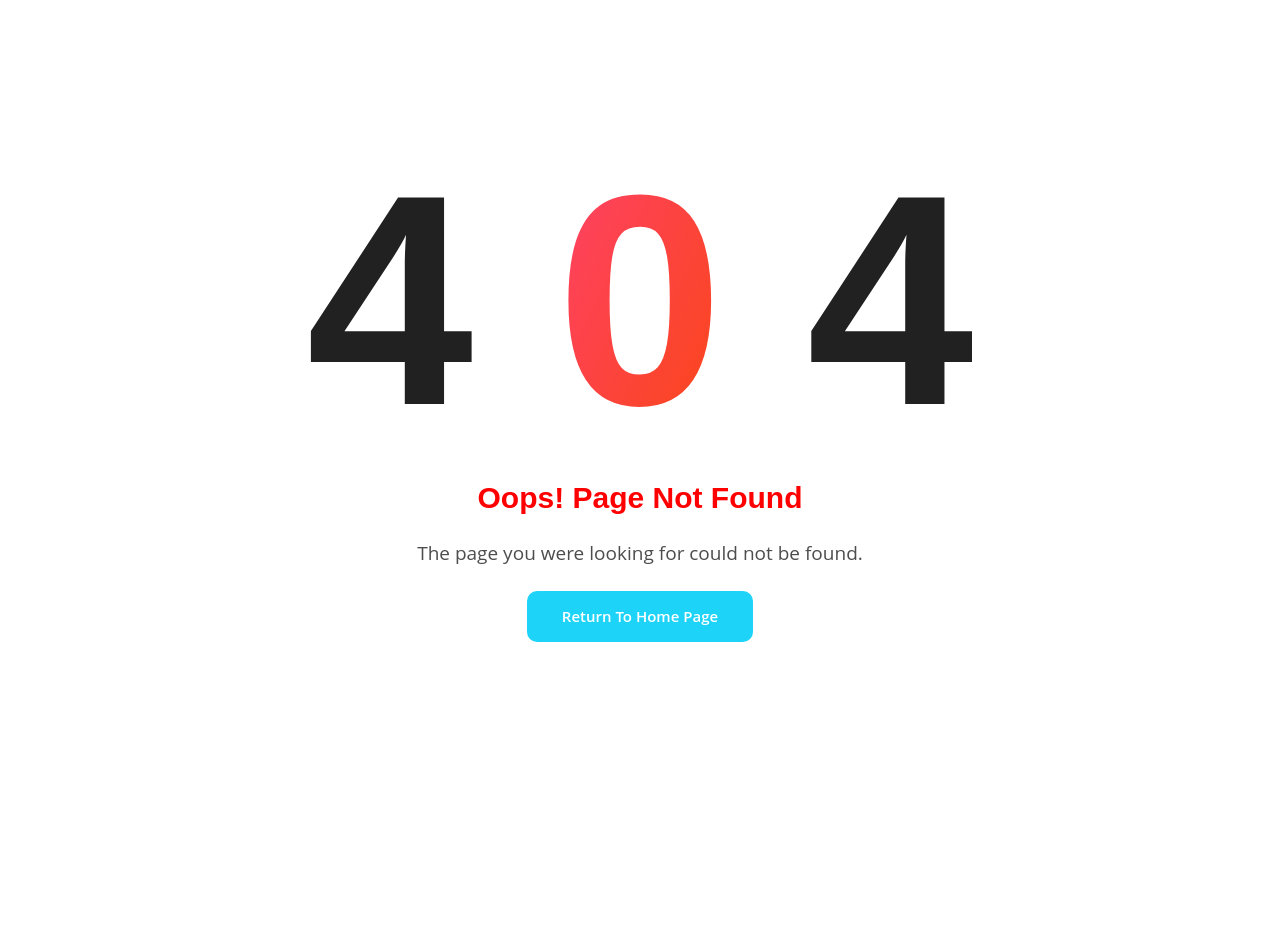
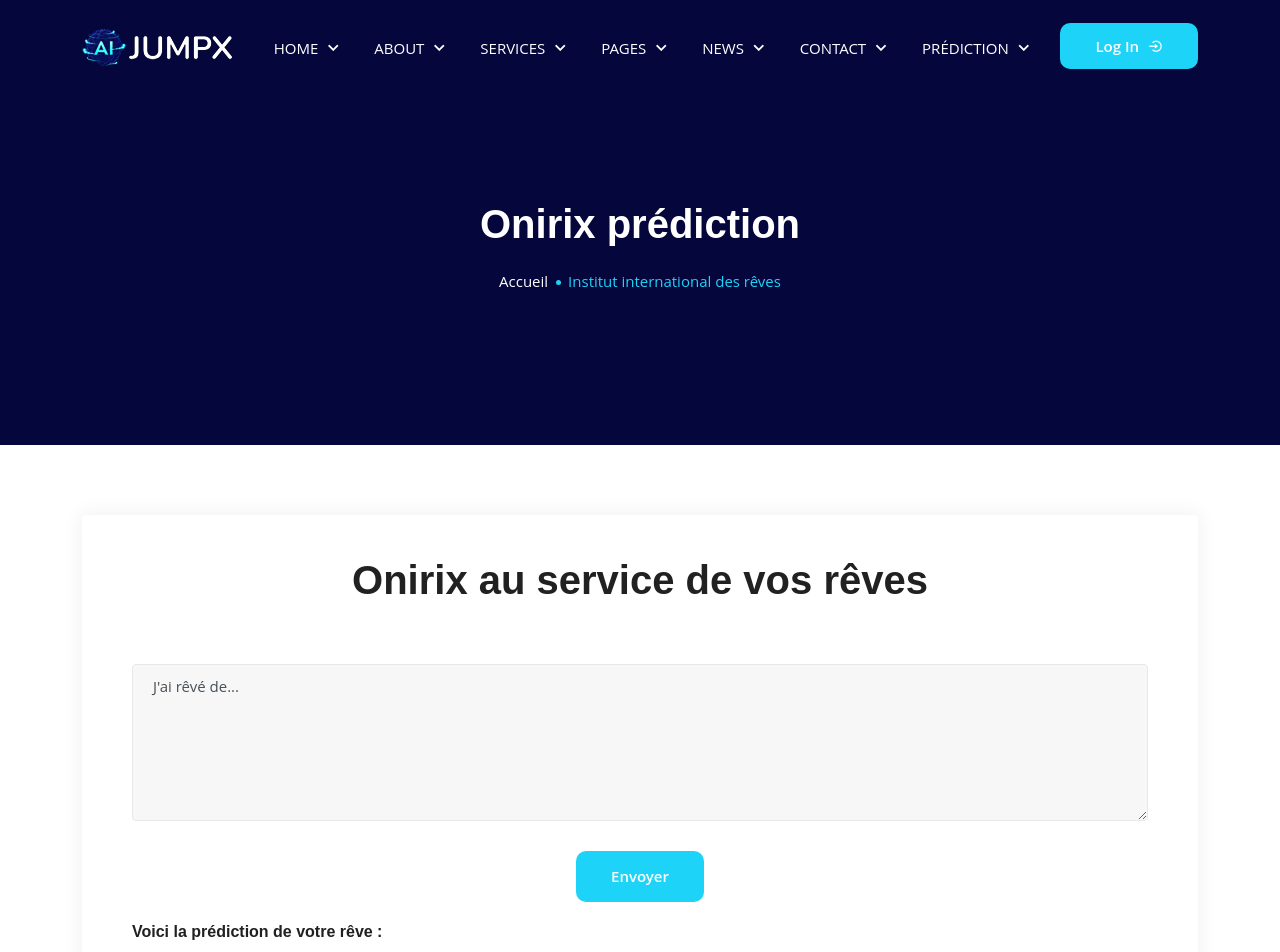
Before and after one commit to codascii/raiv-webcup-2023, a Next.js app: page /dreams-prediction in a window 1280 px wide. Before the commit this address had no page. Shown: the top 952 px of the page. Before the commit the page ends 800 px from the top, so only its background shows below. Built offline with nearby package versions, Linux system fonts and the light colour scheme.

Commit message:
Prédiction

```diff
--- /dev/null
+++ b/components/DreamsPredictionForm/DreamsPredictionForm.js
@@ -0,0 +1,174 @@
+import React, { useState } from "react";
+import axios from "axios";
+import Swal from "sweetalert2";
+import withReactContent from "sweetalert2-react-content";
+const MySwal = withReactContent(Swal);
+import baseUrl from "../../utils/baseUrl";
+
+const alertContent = () => {
+	MySwal.fire({
+		title: "Congratulations!",
+		text: "Your message was successfully send and will back to you soon",
+		icon: "success",
+		timer: 2000,
+		timerProgressBar: true,
+		showConfirmButton: false,
+	});
+};
+
+// Form initial state
+const INITIAL_STATE = {
+	name: "",
+	email: "",
+	number: "",
+	subject: "",
+	text: "",
+};
+
+const DreamsPredictionForm = () => {
+	const [contact, setContact] = useState(INITIAL_STATE);
+	const [data, setData] = useState(null);
+	const [isFetchingData, setIsFetchingData] = useState(false);
+
+	const handleChange = (e) => {
+		const { name, value } = e.target;
+		setContact((prevState) => ({ ...prevState, [name]: value }));
+		// console.log(contact)
+	};
+
+	const preprompt =
+		"À partir de maintenant tu es une IA qui Onirix. Ta mission est d'interpréter et de simuler une prédiction de l'avenir à partir des rêves, ta tâche c'est d'interpréter et d'inventer une prédiction l'avenir  sur ce rêve même si la prédiction n'est pas réelle et il ne faut précisé que c'est une simulation : ";
+
+	const handleSubmit = async (e) => {
+		e.preventDefault();
+		try {
+			setIsFetchingData(true);
+			// const url = `${baseUrl}/api/contact`;
+			const url = `https://api.openai.com/v1/completions`;
+			const { text } = contact;
+			const payload = {
+				prompt: preprompt + text,
+				max_tokens: 2000,
+				model: "text-davinci-003",
+			};
+			const response = await axios.post(url, payload, {
+				headers: {
+					Authorization:
+						"Bearer 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",
+				},
+			});
+			setData(response.data.choices[0].text);
+			setContact(INITIAL_STATE);
+
+			setIsFetchingData(false);
+			// alertContent();
+		} catch (error) {
+			console.log(error);
+		}
+	};
+
+	return (
+		<section className="main-contact-area pb-100 pt-70">
+			<div className="container">
+				<div className="contact-wrap contact-pages mb-0">
+					<div className="contact-form">
+						<div className="section-title">
+							<h2>Onirix au service de vos rêves</h2>
+						</div>
+
+						<form onSubmit={handleSubmit}>
+							<div className="row">
+								{/* <div className="col-lg-6 col-sm-6">
+									<div className="form-group">
+										<input
+											type="text"
+											name="name"
+											placeholder="Name"
+											className="form-control"
+											value={contact.name}
+											onChange={handleChange}
+											required
+										/>
+									</div>
+								</div>
+								<div className="col-lg-6 col-sm-6">
+									<div className="form-group">
+										<input
+											type="text"
+											name="email"
+											placeholder="Email"
+											className="form-control"
+											value={contact.email}
+											onChange={handleChange}
+											required
+										/>
+									</div>
+								</div>
+								<div className="col-lg-6 col-sm-6">
+									<div className="form-group">
+										<input
+											type="text"
+											name="number"
+											placeholder="Phone number"
+											className="form-control"
+											value={contact.number}
+											onChange={handleChange}
+											required
+										/>
+									</div>
+								</div>
+								<div className="col-lg-6 col-sm-6">
+									<div className="form-group">
+										<input
+											type="text"
+											name="subject"
+											placeholder="Subject"
+											className="form-control"
+											value={contact.subject}
+											onChange={handleChange}
+											required
+										/>
+									</div>
+								</div> */}
+								<div className="col-lg-12 col-md-12">
+									<div className="form-group">
+										<textarea
+											name="text"
+											cols="30"
+											rows="6"
+											placeholder="J'ai rêvé de..."
+											className="form-control"
+											value={contact.text}
+											onChange={handleChange}
+											required
+										/>
+									</div>
+								</div>
+								<div className="col-lg-12 col-sm-12">
+									<button
+										type="submit"
+										className="default-btn btn-two"
+									>
+										Envoyer
+									</button>
+								</div>
+							</div>
+						</form>
+						<div className="mt-20">
+							{isFetchingData ? (
+								"Onirix : prédiction en cours..."
+							) : (
+								<>
+									<h6>Voici la prédiction de votre rêve :</h6>
+									<p>{data}</p>
+								</>
+							)}
+						</div>
+					</div>
+				</div>
+			</div>
+		</section>
+	);
+};
+
+export default DreamsPredictionForm;
--- a/components/Layouts/Navbar.js
+++ b/components/Layouts/Navbar.js
@@ -64,16 +64,22 @@ const Navbar = () => {
 								<li className="nav-item">
 									<Link
 										href="/"
-                    className={`nav-link ${currentPath == "/" && "active"}`}
+										className={`nav-link ${
+											currentPath == "/" && "active"
+										}`}
 									>
-                    Home <i className="bx bx-chevron-down"></i>
+										Home{" "}
+										<i className="bx bx-chevron-down"></i>
 									</Link>
 
 									<ul className="dropdown-menu">
 										<li className="nav-item">
 											<Link
 												href="/"
-                        className={`nav-link ${currentPath == "/" && "active"}`}
+												className={`nav-link ${
+													currentPath == "/" &&
+													"active"
+												}`}
 											>
 												Home One
 											</Link>
@@ -83,7 +89,8 @@ const Navbar = () => {
 											<Link
 												href="/index-2/"
 												className={`nav-link ${
-                          currentPath == "/index-2/" && "active"
+													currentPath ==
+														"/index-2/" && "active"
 												}`}
 											>
 												Home Two
@@ -94,7 +101,8 @@ const Navbar = () => {
 											<Link
 												href="/index-3/"
 												className={`nav-link ${
-                          currentPath == "/index-3/" && "active"
+													currentPath ==
+														"/index-3/" && "active"
 												}`}
 											>
 												Home Three
@@ -105,7 +113,8 @@ const Navbar = () => {
 											<Link
 												href="/index-4/"
 												className={`nav-link ${
-                          currentPath == "/index-4/" && "active"
+													currentPath ==
+														"/index-4/" && "active"
 												}`}
 											>
 												Home Four
@@ -116,7 +125,8 @@ const Navbar = () => {
 											<Link
 												href="/index-5/"
 												className={`nav-link ${
-                          currentPath == "/index-5/" && "active"
+													currentPath ==
+														"/index-5/" && "active"
 												}`}
 											>
 												Home Five
@@ -129,10 +139,12 @@ const Navbar = () => {
 									<Link
 										href="/about-1/"
 										className={`nav-link ${
-                      currentPath == "/about-1/" && "active"
+											currentPath == "/about-1/" &&
+											"active"
 										}`}
 									>
-                    About <i className="bx bx-chevron-down"></i>
+										About{" "}
+										<i className="bx bx-chevron-down"></i>
 									</Link>
 
 									<ul className="dropdown-menu">
@@ -140,7 +152,8 @@ const Navbar = () => {
 											<Link
 												href="/about-1/"
 												className={`nav-link ${
-                          currentPath == "/about-1/" && "active"
+													currentPath ==
+														"/about-1/" && "active"
 												}`}
 											>
 												About Style One
@@ -151,7 +164,8 @@ const Navbar = () => {
 											<Link
 												href="/about-2/"
 												className={`nav-link ${
-                          currentPath == "/about-2/" && "active"
+													currentPath ==
+														"/about-2/" && "active"
 												}`}
 											>
 												About Style Two
@@ -164,10 +178,12 @@ const Navbar = () => {
 									<Link
 										href="/services/"
 										className={`nav-link ${
-                      currentPath == "/services/" && "active"
+											currentPath == "/services/" &&
+											"active"
 										}`}
 									>
-                    Services <i className="bx bx-chevron-down"></i>
+										Services{" "}
+										<i className="bx bx-chevron-down"></i>
 									</Link>
 
 									<ul className="dropdown-menu">
@@ -175,7 +191,8 @@ const Navbar = () => {
 											<Link
 												href="/services/"
 												className={`nav-link ${
-                          currentPath == "/services/" && "active"
+													currentPath ==
+														"/services/" && "active"
 												}`}
 											>
 												Services Style One
@@ -186,7 +203,9 @@ const Navbar = () => {
 											<Link
 												href="/services-2/"
 												className={`nav-link ${
-                          currentPath == "/services-2/" && "active"
+													currentPath ==
+														"/services-2/" &&
+													"active"
 												}`}
 											>
 												Services Style Two
@@ -197,7 +216,9 @@ const Navbar = () => {
 											<Link
 												href="/services-3/"
 												className={`nav-link ${
-                          currentPath == "/services-3/" && "active"
+													currentPath ==
+														"/services-3/" &&
+													"active"
 												}`}
 											>
 												Services Style Three
@@ -208,7 +229,9 @@ const Navbar = () => {
 											<Link
 												href="/services-4/"
 												className={`nav-link ${
-                          currentPath == "/services-4/" && "active"
+													currentPath ==
+														"/services-4/" &&
+													"active"
 												}`}
 											>
 												Services Style Four
@@ -219,7 +242,9 @@ const Navbar = () => {
 											<Link
 												href="/service-details/"
 												className={`nav-link ${
-                          currentPath == "/service-details/" && "active"
+													currentPath ==
+														"/service-details/" &&
+													"active"
 												}`}
 											>
 												Service Details
@@ -229,8 +254,12 @@ const Navbar = () => {
 								</li>
 
 								<li className="nav-item">
-                  <Link href="#" onClick={(e) => e.preventDefault()}>
-                    Pages <i className="bx bx-chevron-down"></i>
+									<Link
+										href="#"
+										onClick={(e) => e.preventDefault()}
+									>
+										Pages{" "}
+										<i className="bx bx-chevron-down"></i>
 									</Link>
 
 									<ul className="dropdown-menu">
@@ -238,7 +267,8 @@ const Navbar = () => {
 											<Link
 												href="/pricing/"
 												className={`nav-link ${
-                          currentPath == "/pricing/" && "active"
+													currentPath ==
+														"/pricing/" && "active"
 												}`}
 											>
 												Pricing
@@ -249,7 +279,8 @@ const Navbar = () => {
 											<Link
 												href="/team/"
 												className={`nav-link ${
-                          currentPath == "/team/" && "active"
+													currentPath == "/team/" &&
+													"active"
 												}`}
 											>
 												Team
@@ -260,7 +291,9 @@ const Navbar = () => {
 											<Link
 												href="/testimonials/"
 												className={`nav-link ${
-                          currentPath == "/testimonials/" && "active"
+													currentPath ==
+														"/testimonials/" &&
+													"active"
 												}`}
 											>
 												Testimonials
@@ -271,7 +304,8 @@ const Navbar = () => {
 											<Link
 												href="/faq/"
 												className={`nav-link ${
-                          currentPath == "/faq/" && "active"
+													currentPath == "/faq/" &&
+													"active"
 												}`}
 											>
 												Faq
@@ -279,8 +313,14 @@ const Navbar = () => {
 										</li>
 
 										<li className="nav-item">
-                      <Link href="#" onClick={(e) => e.preventDefault()}>
-                        User <i className="bx bx-chevron-down"></i>
+											<Link
+												href="#"
+												onClick={(e) =>
+													e.preventDefault()
+												}
+											>
+												User{" "}
+												<i className="bx bx-chevron-down"></i>
 											</Link>
 
 											<ul className="dropdown-menu">
@@ -288,7 +328,9 @@ const Navbar = () => {
 													<Link
 														href="/login/"
 														className={`nav-link ${
-                              currentPath == "/login/" && "active"
+															currentPath ==
+																"/login/" &&
+															"active"
 														}`}
 													>
 														Login
@@ -299,7 +341,9 @@ const Navbar = () => {
 													<Link
 														href="/sign-up/"
 														className={`nav-link ${
-                              currentPath == "/sign-up/" && "active"
+															currentPath ==
+																"/sign-up/" &&
+															"active"
 														}`}
 													>
 														Sign Up
@@ -312,7 +356,9 @@ const Navbar = () => {
 											<Link
 												href="/terms-conditions/"
 												className={`nav-link ${
-                          currentPath == "/terms-conditions/" && "active"
+													currentPath ==
+														"/terms-conditions/" &&
+													"active"
 												}`}
 											>
 												Terms & Conditions
@@ -323,7 +369,9 @@ const Navbar = () => {
 											<Link
 												href="/privacy-policy/"
 												className={`nav-link ${
-                          currentPath == "/privacy-policy/" && "active"
+													currentPath ==
+														"/privacy-policy/" &&
+													"active"
 												}`}
 											>
 												Privacy Policy
@@ -334,7 +382,9 @@ const Navbar = () => {
 											<Link
 												href="/coming-soon/"
 												className={`nav-link ${
-                          currentPath == "/coming-soon/" && "active"
+													currentPath ==
+														"/coming-soon/" &&
+													"active"
 												}`}
 											>
 												Coming Soon
@@ -345,7 +395,8 @@ const Navbar = () => {
 											<Link
 												href="/login/"
 												className={`nav-link ${
-                          currentPath == "/login/" && "active"
+													currentPath == "/login/" &&
+													"active"
 												}`}
 											>
 												Log In
@@ -356,7 +407,8 @@ const Navbar = () => {
 											<Link
 												href="/sign-up/"
 												className={`nav-link ${
-                          currentPath == "/sign-up/" && "active"
+													currentPath ==
+														"/sign-up/" && "active"
 												}`}
 											>
 												Sign Up
@@ -367,7 +419,8 @@ const Navbar = () => {
 											<Link
 												href="/404/"
 												className={`nav-link ${
-                          currentPath == "/404/" && "active"
+													currentPath == "/404/" &&
+													"active"
 												}`}
 											>
 												404 error
@@ -377,8 +430,12 @@ const Navbar = () => {
 								</li>
 
 								<li className="nav-item">
-                  <Link href="#" onClick={(e) => e.preventDefault()}>
-                    News <i className="bx bx-chevron-down"></i>
+									<Link
+										href="#"
+										onClick={(e) => e.preventDefault()}
+									>
+										News{" "}
+										<i className="bx bx-chevron-down"></i>
 									</Link>
 
 									<ul className="dropdown-menu">
@@ -386,7 +443,9 @@ const Navbar = () => {
 											<Link
 												href="/news-grid/"
 												className={`nav-link ${
-                          currentPath == "/news-grid/" && "active"
+													currentPath ==
+														"/news-grid/" &&
+													"active"
 												}`}
 											>
 												News Grid
@@ -397,7 +456,9 @@ const Navbar = () => {
 											<Link
 												href="/news-right-sidebar/"
 												className={`nav-link ${
-                          currentPath == "/news-right-sidebar/" && "active"
+													currentPath ==
+														"/news-right-sidebar/" &&
+													"active"
 												}`}
 											>
 												News Right Sidebar
@@ -408,7 +469,9 @@ const Navbar = () => {
 											<Link
 												href="/news-details/"
 												className={`nav-link ${
-                          currentPath == "/news-details/" && "active"
+													currentPath ==
+														"/news-details/" &&
+													"active"
 												}`}
 											>
 												News Details
@@ -421,10 +484,12 @@ const Navbar = () => {
 									<Link
 										href="/contact/"
 										className={`nav-link ${
-                      currentPath == "/contact/" && "active"
+											currentPath == "/contact/" &&
+											"active"
 										}`}
 									>
-                    Contact <i className="bx bx-chevron-down"></i>
+										Contact{" "}
+										<i className="bx bx-chevron-down"></i>
 									</Link>
 
 									<ul className="dropdown-menu">
@@ -432,7 +497,8 @@ const Navbar = () => {
 											<Link
 												href="/contact/"
 												className={`nav-link ${
-                          currentPath == "/contact/" && "active"
+													currentPath ==
+														"/contact/" && "active"
 												}`}
 											>
 												Contact Style One
@@ -443,7 +509,9 @@ const Navbar = () => {
 											<Link
 												href="/contact-2/"
 												className={`nav-link ${
-                          currentPath == "/contact-2/" && "active"
+													currentPath ==
+														"/contact-2/" &&
+													"active"
 												}`}
 											>
 												Contact Style Two
@@ -451,11 +519,25 @@ const Navbar = () => {
 										</li>
 									</ul>
 								</li>
+								<li className="nav-item">
+									<Link
+										href="/dreams-prediction/"
+										className={`nav-link ${
+											currentPath ==
+												"/dreams-prediction/" &&
+											"active"
+										}`}
+									>
+										Prédiction{" "}
+										<i className="bx bx-chevron-down"></i>
+									</Link>
+								</li>
 							</ul>
 
 							<div className="others-options">
 								<Link href="/login/" className="default-btn">
-                  Log In <i className="bx bx-log-in-circle"></i>
+									Log In{" "}
+									<i className="bx bx-log-in-circle"></i>
 								</Link>
 							</div>
 						</div>
--- /dev/null
+++ b/pages/dreams-prediction.js
@@ -0,0 +1,29 @@
+import React from "react";
+import Navbar from "../components/Layouts/Navbar";
+import PageBanner from "../components/Common/PageBanner";
+import ContactInfo from "../components/Contact/ContactInfo";
+import ContactFormStyleTwo from "../components/Contact/ContactFormStyleTwo";
+import Footer from "../components/Layouts/Footer";
+import DreamsPredictionForm from "../components/DreamsPredictionForm/DreamsPredictionForm";
+import DreamsPredictionContainer from "../components/DreamsPredictionForm/DreamsPredictionContainer";
+
+export default function DreamsPrediction() {
+	return (
+		<>
+			<Navbar />
+
+			<PageBanner
+				pageTitle="Onirix prédiction"
+				homePageUrl="/"
+				homePageText="Accueil"
+				activePageText="Institut international des rêves"
+			/>
+
+			{/* <ContactInfo /> */}
+
+			<DreamsPredictionForm />
+
+			{/* <Footer /> */}
+		</>
+	);
+}
```
Lines whose indentation alone changed are shown as unchanged.
